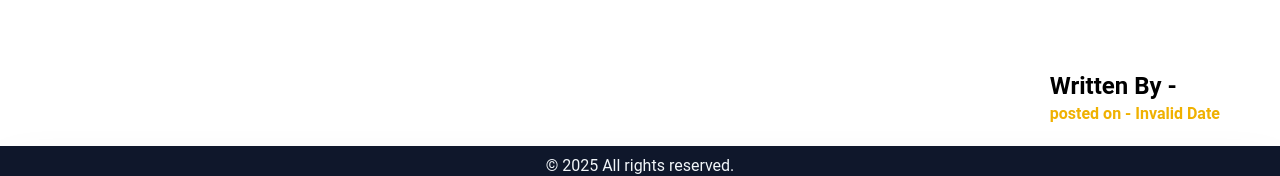
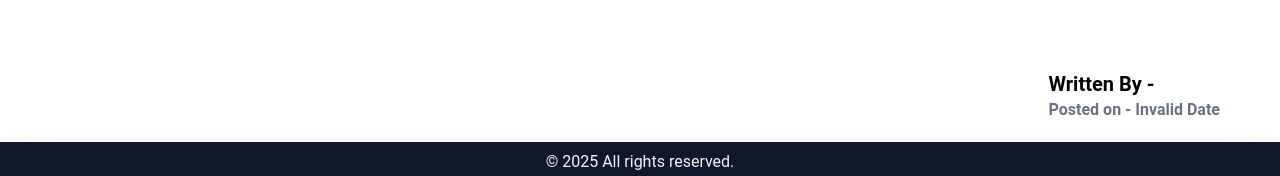
Before and after one commit to vinaykumar2329/Mern-Blog-App, a React (Vite) app in the folder Blog-App/: page /readblog/1 in a window 1280 px wide. Shown: the part 434-610 px from the top of the page. Built offline with nearby package versions, Linux system fonts and the light colour scheme; no server answers.

Commit message:
update the update form

```diff
--- a/Blog-App/src/pages/Readblog.jsx
+++ b/Blog-App/src/pages/Readblog.jsx
@@ -38,8 +38,8 @@ const Readblog = () => {
 
       <div className='flex  justify-end mt-3'>
         <div>
-      <h1 className='text-2xl font-bold'>Written By - {user.username}</h1>
-      <h1 className='text-yellow-500 font-bold'>posted on - {
+      <h1 className='text-xl font-bold'>Written By - {user.username}</h1>
+      <h1 className='text-gray-500 font-bold text-1xl'>Posted on - {
         new Date(blog.createdAt).toLocaleDateString("en-IN",{
           day:"2-digit",
           month:"short",
```
